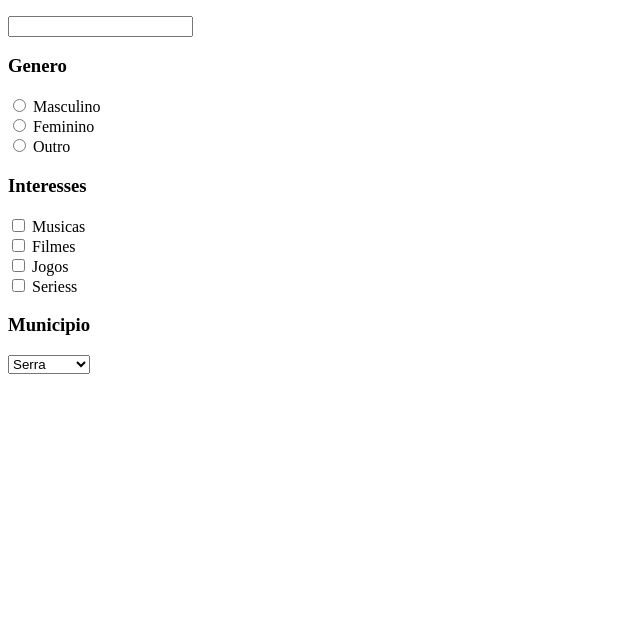
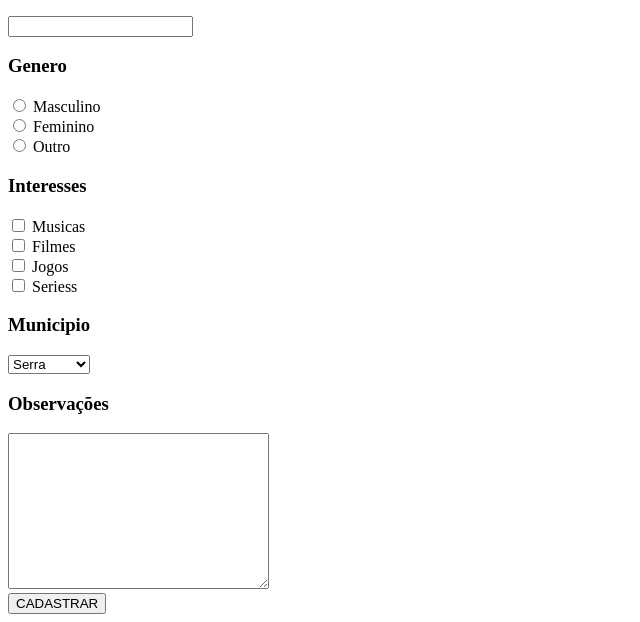
Before and after one commit to clauciomarques/Visual-Studio-base-HTML-, a plain HTML site: page Claucio_Marques/AULA 2 (HTML).html in a window 1280 px wide. Shown: the part 348-970 px from the top of the page, without its empty margins (0-640 px from the left). Before the commit the page ends 800 px from the top, so only its background shows below. Drawn offline with Linux system fonts and the light colour scheme.

Commit message:
Update AULA 2 (HTML).html

```diff
--- a/Claucio_Marques/AULA 2 (HTML).html
+++ b/Claucio_Marques/AULA 2 (HTML).html
@@ -36,7 +36,12 @@
                 <option>Vitoria</option>
                 <option>Cariacica</option>
                 <option>Vila-Velha</option>
-            </select>
+            </select><br>
+            <h3>Observações</h3>
+            <textarea name="" id="" cols="30" rows="10"></textarea>
+            </br>
+            <input type="button" value="CADASTRAR" />
+
         </form>
 
     </body>
```
